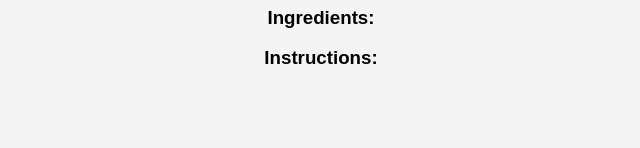
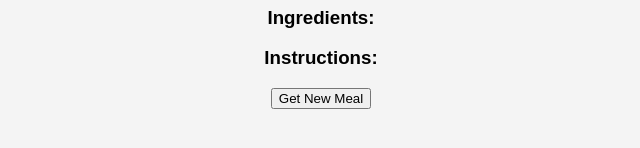
Before and after one commit to halimeturkmnen/halimeturkmnen.github.io, a plain HTML site: page index.html in a window 1280 px wide. Shown: the part 178-326 px from the top of the page, without its empty margins (319-959 px from the left). Drawn offline with Linux system fonts and the light colour scheme; no server answers.

Commit message:
index.html

```diff
--- a/index.html
+++ b/index.html
@@ -14,6 +14,7 @@
     <ul id="meal-ingredients"></ul>
     <h3>Instructions:</h3>
     <p id="meal-instructions"></p>
+    <button id = "new-meal-button"> Get New Meal </button>
     <script src="script.js"></script>
 </body>
 </html>
```
